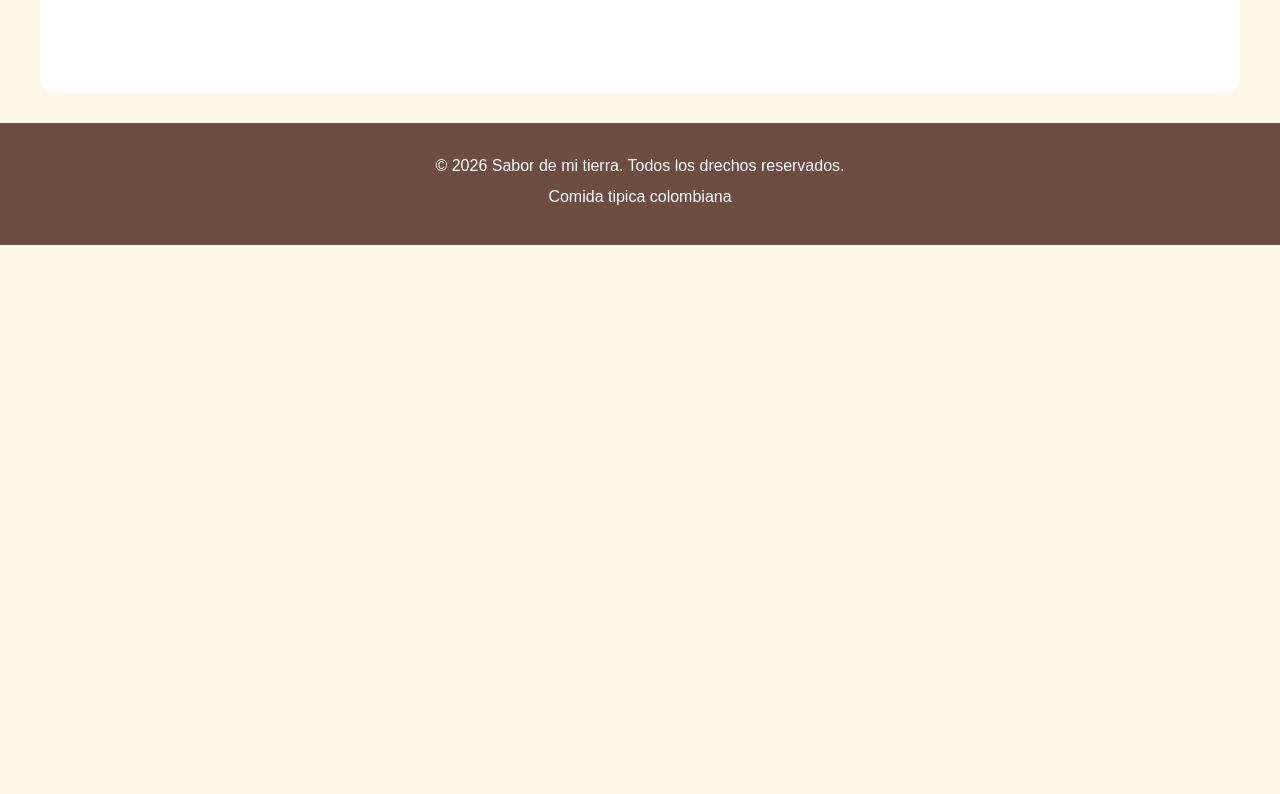
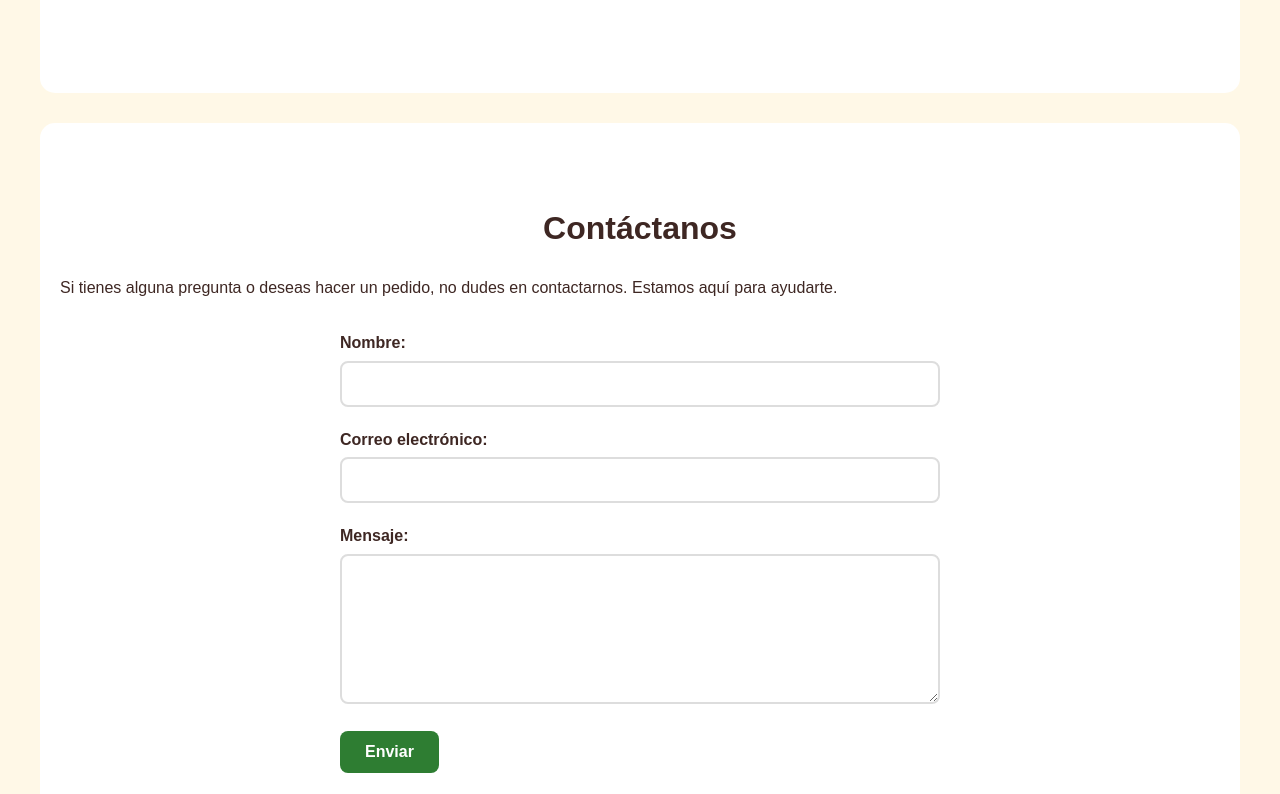
Before and after one commit to edwinsantiagocastrogarcia11-sys/sabor-de-mi-tierra, a React (Vite) app in the folder frontend/: page /#/ in a window 1280 px wide. Shown: the part 1546-2340 px from the top of the page. Before the commit the page ends 1791 px from the top, so only its background shows below. Built offline with nearby package versions, Linux system fonts and the light colour scheme; no server answers.

Commit message:
agregar formulario d contacto

```diff
--- /dev/null
+++ b/frontend/src/components/Contacto.jsx
@@ -0,0 +1,82 @@
+import { useState } from "react";
+import { API_URL } from "../utils/api";
+
+const VACIO = { nombre: "", email: "", mensaje: "" };
+
+export default function Contacto() {
+    const [datos, setDatos] = useState(VACIO);
+    const [mensaje, setMensaje] = useState("");
+    const [enviando, setEnviando] = useState(false);
+
+    function cambiar(evento) {
+        setDatos({ ...datos, [evento.target.name]: evento.target.value });
+    }
+
+    async function enviar(evento) {
+        evento.preventDefault();
+
+        const limpio = {
+            nombre: datos.nombre.trim(),
+            email: datos.email.trim(),
+            mensaje: datos.mensaje.trim(),
+        };
+
+        if (!limpio.nombre || !limpio.email || !limpio.mensaje) {
+            setMensaje("Por favor, complete todos los campos del formulario.");
+            return;
+        }
+
+        setEnviando(true);
+        try {
+            const respuesta = await fetch(API_URL + "/api/contacto", {
+                method: "POST",
+                headers: { "Content-Type": "application/json" },
+                body: JSON.stringify(limpio),
+            });
+            const resultado = await respuesta.json();
+
+            if (respuesta.ok) {
+                setMensaje("¡Gracias por contactarnos, " + limpio.nombre + "! Hemos recibido tu mensaje.");
+                setDatos(VACIO);
+            } else {
+                setMensaje(resultado.error || "No se pudo enviar el mensaje.");
+            }
+        } catch (error) {
+            setMensaje("No hay conexión con el servidor.");
+        }
+        setEnviando(false);
+    }
+
+    return (
+        <section id="Contacto">
+            <h2>Contáctanos</h2>
+            <p>
+                Si tienes alguna pregunta o deseas hacer un pedido, no dudes en
+                contactarnos. Estamos aquí para ayudarte.
+            </p>
+
+            <form id="formulario-contacto" onSubmit={enviar}>
+                <div>
+                    <label htmlFor="nombre">Nombre:</label>
+                    <input type="text" id="nombre" name="nombre" required
+                        value={datos.nombre} onChange={cambiar} />
+                </div>
+                <div>
+                    <label htmlFor="email">Correo electrónico:</label>
+                    <input type="email" id="email" name="email" required
+                        value={datos.email} onChange={cambiar} />
+                </div>
+                <div>
+                    <label htmlFor="mensaje">Mensaje:</label>
+                    <textarea id="mensaje" name="mensaje" required
+                        value={datos.mensaje} onChange={cambiar}></textarea>
+                </div>
+                <button type="submit" disabled={enviando}>
+                    {enviando ? "Enviando..." : "Enviar"}
+                </button>
+            </form>
+
+            <p className="mensaje-estado">{mensaje}</p>
+        </section>
+    );
+}
--- a/frontend/src/pages/Inicio.jsx
+++ b/frontend/src/pages/Inicio.jsx
@@ -3,6 +3,7 @@ import Footer from "../components/Footer";
 import { irA } from "../utils/irA";
 import Menu from "../components/Menu";
 import Recomendador from "../components/Recomendador";
+import Contacto from "../components/Contacto";
 
 export default function Inicio() {
     return (
@@ -24,6 +25,7 @@ export default function Inicio() {
                 </section>
                 <Menu />
                 <Recomendador />
+                <Contacto />
             </main>
 
             <Footer />
```
